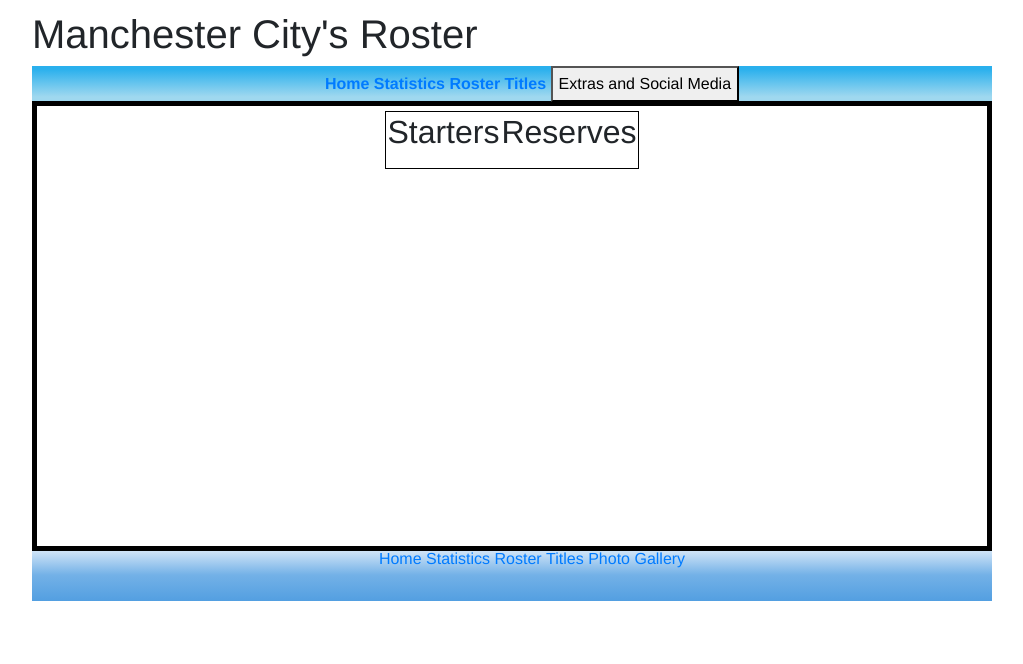
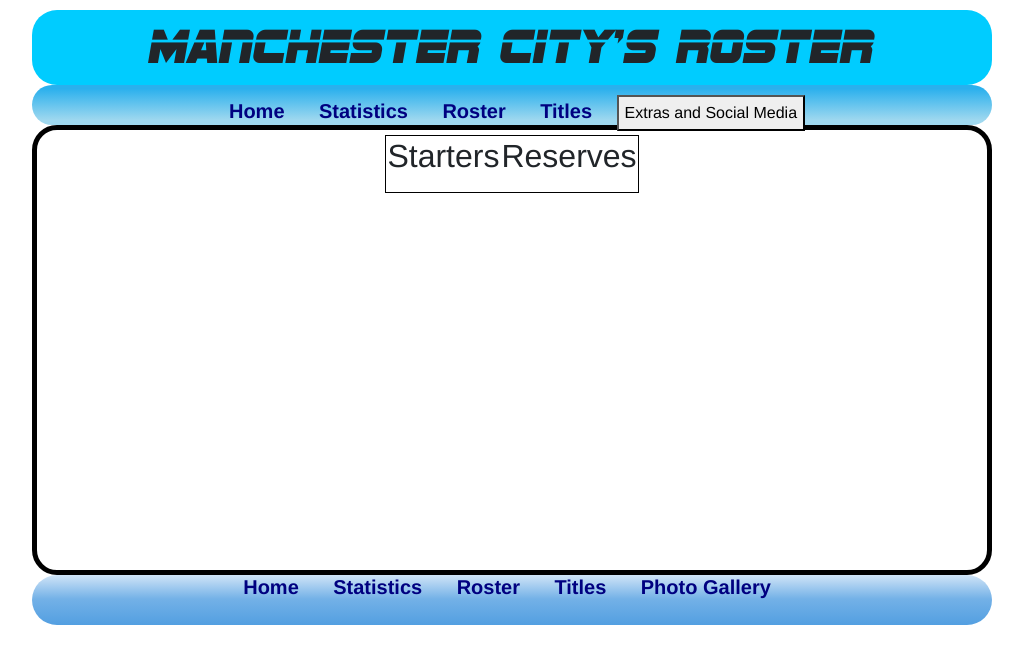
Before and after one commit to remyaubrun27/Mancity, a website: page HTML/roster.html in a window 1280 px wide. Shown: the whole page, without its empty margins (128-1151 px from the left). Drawn offline with nearby package versions, Linux system fonts and the light colour scheme; no server answers.

Commit message:
updated javascript

```diff
--- a/CSS/roster.css
+++ b/CSS/roster.css
@@ -6,18 +6,39 @@
 	margin: 10px auto;
 	background-size: 100%;
 }
-section, header, footer{
-	display:block;
+header, footer, nav, section{
+	display: block;
+	border-radius:25px;
+}
+header{
+	width: auto;
+	height: 75px;
+	text-align: center;
+	padding: 10px 0;
+	position: static;
+	font-weight:bold;
+	background-color: #00ccff;
 }
 section{
 	height:450px;
 	border: 5px solid black;
 }
+header h1{
+	font-size: 50px;
+	font-family: sports;
+	}
+@font-face{
+	font-family: sports;
+	src: url("../res/sf-sports-night.regular.ttf");
+}
 footer{
 	width: 960px;
 	height: 50px;
 	line-height: 15px;
-	margin: 0 auto;
+	margin-top:0px;
+	margin-bottom: 0px;
+	margin-left:auto;
+	margin-right: auto;
 	text-align:center;
 	background-color:#d0e4f7; /* Old browsers */
 background: -moz-linear-gradient(top, #d0e4f7 0%, #73b1e7 48%, #539fe1 100%, #87bcea 100%); /* FF3.6+ */
@@ -32,15 +53,15 @@
 /*MAJOR CONTAINERS*/
 
 /*NAVIGATION*/
-nav#main-nav {
-	height:35px;
-	width:960px;
+nav#main-nav{
+	height:40px;
+	width:auto;
 	line-height:30px;
+	padding-top: 5px;
 	padding-bottom: 5px;
 	text-align: center;
 	font-weight: bold;
-	margin: 0 auto;
-	background-color:#2ab0ed; /* Old browsers */
+	background-color: #2ab0ed; /* Old browsers */
 background: -moz-linear-gradient(top, #2ab0ed 9%, #9fd8ef 88%); /* FF3.6+ */
 background: -webkit-gradient(linear, left top, left bottom, color-stop(9%,#2ab0ed), color-stop(88%,#9fd8ef)); /* Chrome,Safari4+ */
 background: -webkit-linear-gradient(top, #2ab0ed 9%,#9fd8ef 88%); /* Chrome10+,Safari5.1+ */
@@ -53,9 +74,24 @@
 /*NAVIGATION*/
 nav ul{
 	list-style-type: none;
+	font-weight: bold;
+	margin: 0px;
+	padding: 5px;
 }
 nav ul li{
 	display: inline;
+}
+nav ul li a{
+	text-decoration: none;
+	padding: 10px;
+	margin-right: 10px;
+	font-size: 20px;
+	color: navy;
+}
+nav ul li a:hover{
+	text-decoration:underline;
+	background-color: white;
+	font-weight:bold;
 }
 
 .dropdown {
--- a/js/roster.js
+++ b/js/roster.js
@@ -1,11 +1,12 @@
 var config = {
-    apiKey: "<API KEY>",
-    authDomain: "<AUTH DOMAIN>",
-    databaseURL: "<DATABASE URL>",
-    projectId: "<PROJECT ID>",
-    storageBucket: "<STORAGE BUCKET>",
-    messagingSenderId: "<MESSAGING SENDER ID>"
+    apiKey: "AIzaSyAbx0OXAVhGn01Tp8OGww5YSosbSLMKxmg",
+    authDomain: "manchestercity-7b95a.firebaseapp.com",
+    databaseURL: "https://manchestercity-7b95a.firebaseio.com",
+    projectId: "manchestercity-7b95a",
+    storageBucket: "manchestercity-7b95a.appspot.com",
+    messagingSenderId: "592524579818"
   };
+
   var app = firebase.initializeApp(config);
   var db = firebase.firestore(app);
 
```
Also changed, not shown: js/stats.js (+7 -6 lines), js/titles.js (+7 -6 lines).
